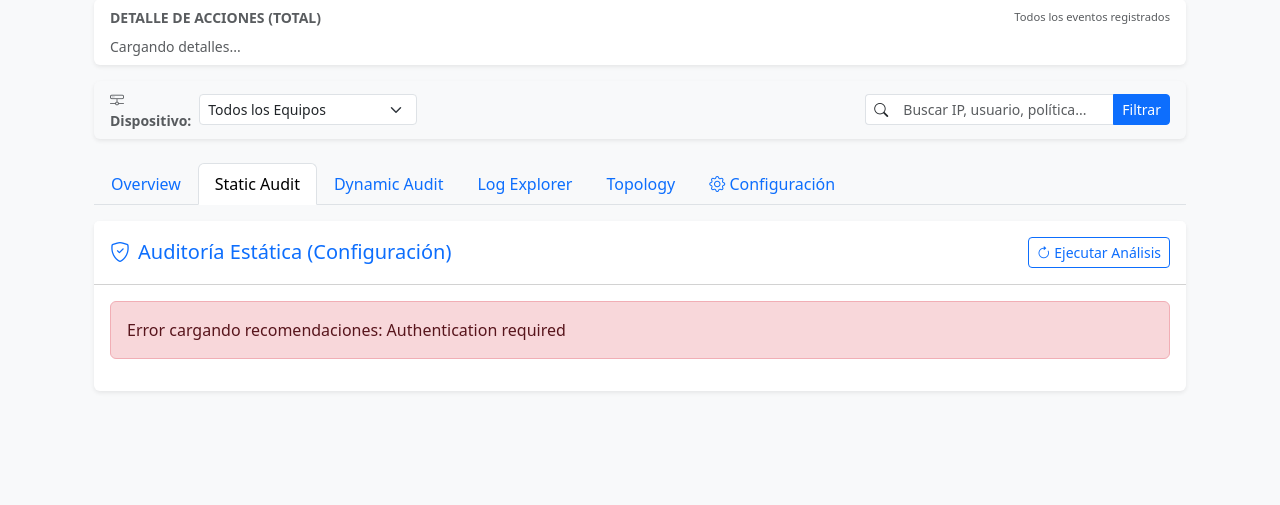
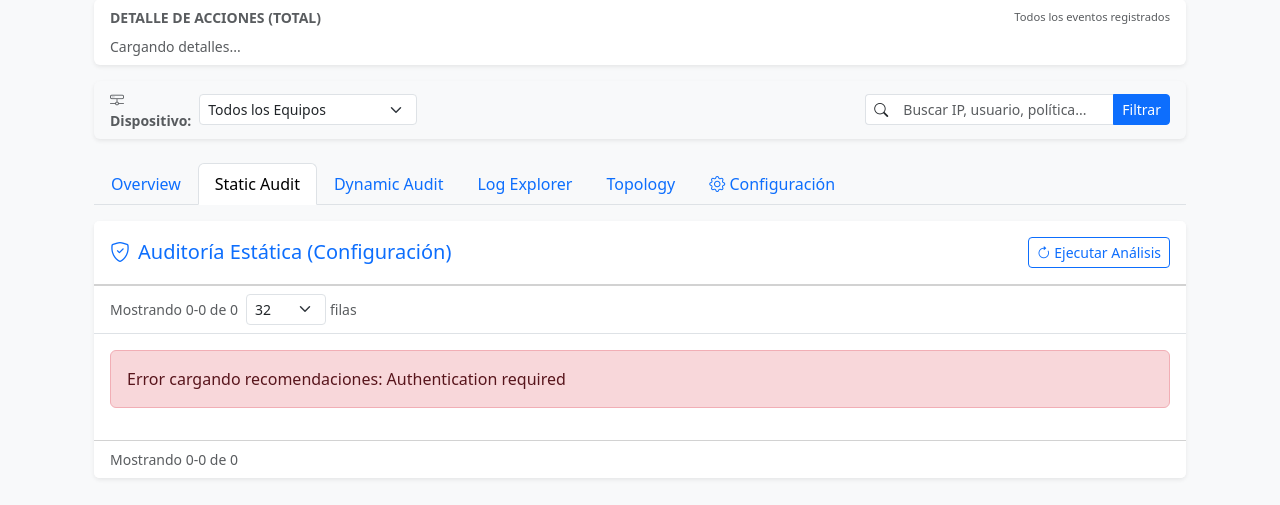
Before and after one commit to jorgeb-issec/issec-toolset, a Flask app: template app/templates/analyzer/index.html in a window 1280 px wide, after a click on "Static Audit". Shown: the part 295-800 px from the top of the page. Run offline with Flask 3, Linux system fonts and the light colour scheme; the template is opened without the code that fills it, so the values that code supplies are empty; some libraries are stand-ins or nearby versions.

Commit message:
feat: Add full pagination to audit views
- Add per-page selector (8,16,32,64,128,256,512) with 32 as default
- Add pagination controls at top and bottom of Static/Dynamic audit tabs
- Fix recommendation text display to show full content without truncation
- Show all detected flows in ZTNA recommendations (no more '...' truncation)

```diff
--- a/app/services/dynamic_analyzer.py
+++ b/app/services/dynamic_analyzer.py
@@ -292,7 +292,7 @@ end"""
 
             recommendation_text = (
                 f"Sustituir la política ID {pid} por reglas específicas basadas en el tráfico real. "
-                f"Flujos principales detectados: {', '.join(summary_flows[:3])}..."
+                f"Flujos principales detectados: {', '.join(summary_flows)}"
             )
 
             cli = f"""config firewall policy
--- a/app/templates/analyzer/index.html
+++ b/app/templates/analyzer/index.html
@@ -179,11 +179,34 @@
                         <i class="bi bi-arrow-clockwise"></i> Ejecutar Análisis
                     </button>
                 </div>
+                <!-- Top Pagination -->
+                <div class="card-footer bg-white d-flex justify-content-between align-items-center border-bottom">
+                    <div class="d-flex align-items-center">
+                        <span class="text-muted small me-2" id="static-pagination-info-top">Mostrando 0-0 de 0</span>
+                        <select class="form-select form-select-sm rec-per-page-select" style="width: 80px;"
+                            onchange="changeRecPerPage(this.value)">
+                            <option value="8">8</option>
+                            <option value="16">16</option>
+                            <option value="32" selected>32</option>
+                            <option value="64">64</option>
+                            <option value="128">128</option>
+                            <option value="256">256</option>
+                            <option value="512">512</option>
+                        </select>
+                        <span class="text-muted small ms-1">filas</span>
+                    </div>
+                    <ul class="pagination pagination-sm mb-0 rec-pagination-controls"></ul>
+                </div>
                 <div class="card-body" id="static-audit-container">
                     <div class="text-center py-5 text-muted">
                         <i class="bi bi-search fs-1 mb-3 d-block"></i>
                         <p>Haga clic en "Ejecutar Análisis" para buscar vulnerabilidades en la configuración.</p>
                     </div>
+                </div>
+                <!-- Bottom Pagination -->
+                <div class="card-footer bg-white d-flex justify-content-between align-items-center">
+                    <span class="text-muted small" id="static-pagination-info-bottom">Mostrando 0-0 de 0</span>
+                    <ul class="pagination pagination-sm mb-0 rec-pagination-controls"></ul>
                 </div>
             </div>
         </div>
@@ -208,12 +231,35 @@
                         </button>
                     </div>
                 </div>
+                <!-- Top Pagination -->
+                <div class="card-footer bg-white d-flex justify-content-between align-items-center border-bottom">
+                    <div class="d-flex align-items-center">
+                        <span class="text-muted small me-2" id="dynamic-pagination-info-top">Mostrando 0-0 de 0</span>
+                        <select class="form-select form-select-sm rec-per-page-select" style="width: 80px;"
+                            onchange="changeRecPerPage(this.value)">
+                            <option value="8">8</option>
+                            <option value="16">16</option>
+                            <option value="32" selected>32</option>
+                            <option value="64">64</option>
+                            <option value="128">128</option>
+                            <option value="256">256</option>
+                            <option value="512">512</option>
+                        </select>
+                        <span class="text-muted small ms-1">filas</span>
+                    </div>
+                    <ul class="pagination pagination-sm mb-0 rec-pagination-controls"></ul>
+                </div>
                 <div class="card-body" id="dynamic-audit-container">
                     <!-- Results will load here -->
                     <div class="text-center py-5 text-muted">
                         <div class="spinner-border text-success mb-3 d-none" role="status" id="dynamic-spinner"></div>
                         <p>Análisis de Zombies, Least Privilege y Noisy Drops.</p>
                     </div>
+                </div>
+                <!-- Bottom Pagination -->
+                <div class="card-footer bg-white d-flex justify-content-between align-items-center">
+                    <span class="text-muted small" id="dynamic-pagination-info-bottom">Mostrando 0-0 de 0</span>
+                    <ul class="pagination pagination-sm mb-0 rec-pagination-controls"></ul>
                 </div>
             </div>
         </div>
@@ -951,7 +997,7 @@
     }
 
     let recPage = 1;
-    let recPerPage = 8;
+    let recPerPage = 32;
 
     function changeRecPerPage(val) {
         recPerPage = parseInt(val);
@@ -1144,7 +1190,7 @@
                     ` : ''}
 
                     <hr class="my-2">
-                    <div class="small"><strong>Recomendación:</strong> ${rec.recommendation || 'N/A'}</div>
+                    <div class="small" style="white-space: pre-wrap; word-break: break-word;"><strong>Recomendación:</strong> ${rec.recommendation || 'N/A'}</div>
 
                     ${rec.cli_remediation ? `
                          <div class="mt-2 text-end">
@@ -1174,6 +1220,23 @@
 
     function updateRecPagination(pagination) {
         const uls = document.querySelectorAll('.rec-pagination-controls');
+
+        // Calculate display info
+        const totalCount = pagination ? pagination.total : 0;
+        const start = pagination && totalCount > 0 ? ((pagination.page - 1) * pagination.per_page) + 1 : 0;
+        const end = pagination ? Math.min(pagination.page * pagination.per_page, totalCount) : 0;
+        const infoText = `Mostrando ${start}-${end} de ${totalCount}`;
+
+        // Update info displays for both tabs (top and bottom)
+        const infoIds = currentAuditTab === 'static'
+            ? ['static-pagination-info-top', 'static-pagination-info-bottom']
+            : ['dynamic-pagination-info-top', 'dynamic-pagination-info-bottom'];
+
+        infoIds.forEach(id => {
+            const el = document.getElementById(id);
+            if (el) el.innerText = infoText;
+        });
+
         uls.forEach(ul => {
             ul.innerHTML = '';
             if (!pagination || pagination.pages <= 1) return;
@@ -1242,7 +1305,7 @@
                                 <hr>
                                 <div class="bg-white p-2 rounded border">
                                     <strong class="d-block small text-muted mb-1">Acción Recomendada:</strong>
-                                    <code class="text-dark">${rec.recommendation}</code>
+                                    <code class="text-dark" style="white-space: pre-wrap; word-break: break-word; display: block;">${rec.recommendation}</code>
                                 </div>
                                 ${rec.cli_remediation ? `
                                     <div class="mt-2 bg-dark p-2 rounded border border-secondary">
@@ -1358,7 +1421,7 @@
 
                                 <div class="bg-white p-3 rounded border">
                                     <h6 class="small fw-bold text-dark mb-2"><i class="bi bi-wrench-adjustable me-1"></i>Acción Recomendada</h6>
-                                    <p class="small text-muted mb-2">${rec.recommendation}</p>
+                                    <p class="small text-muted mb-2" style="white-space: pre-wrap; word-break: break-word;">${rec.recommendation}</p>
 
                                     ${rec.cli_remediation ? `
                                         <hr class="my-2">
```
